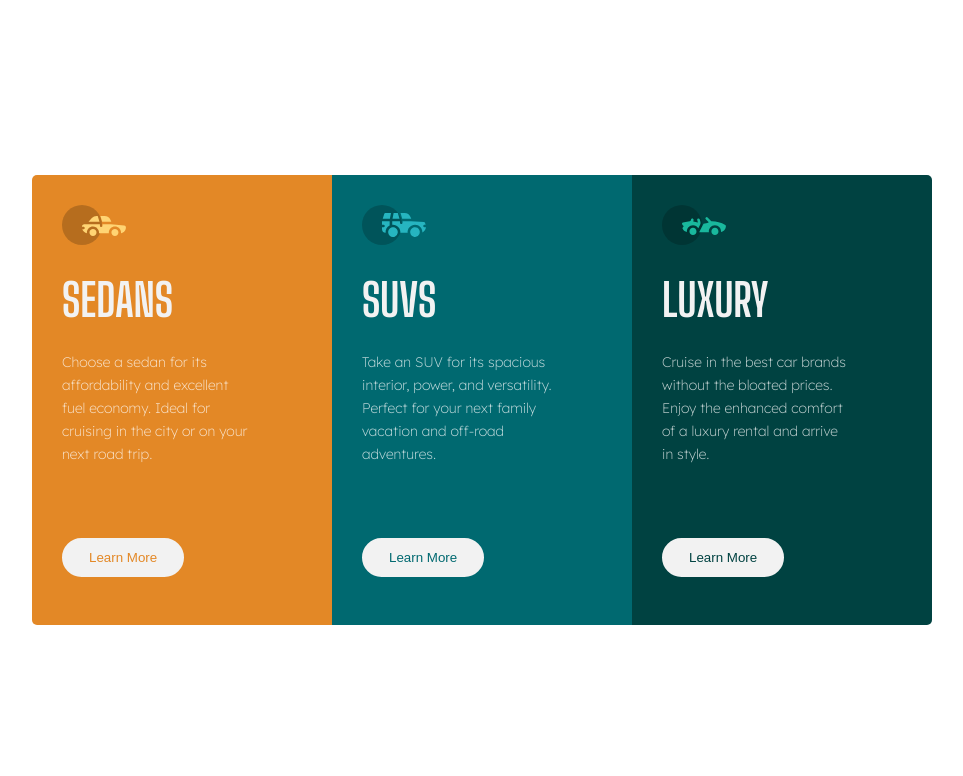
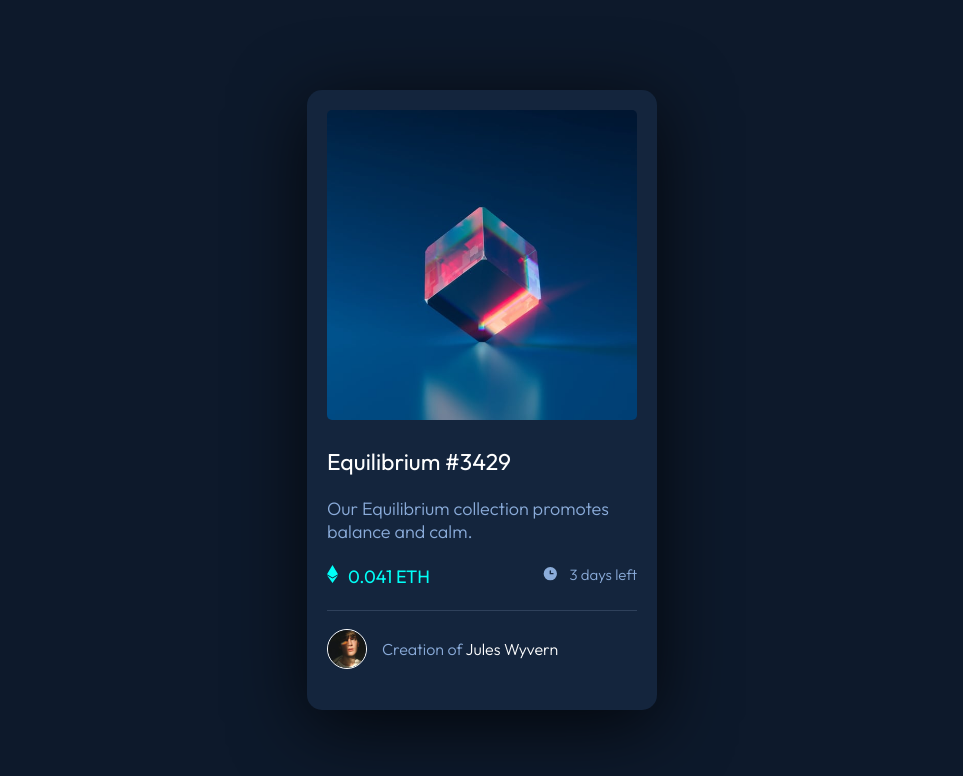
Before and after one commit to Roneeey/3columnpreviewcomp, a plain HTML site: page index.html in a window 1280 px wide. Shown: the whole page, without its empty margins (158-1121 px from the left). Drawn offline with Linux system fonts and the light colour scheme.

Commit message:
Add files via upload

```diff
--- a/index.html
+++ b/index.html
@@ -4,47 +4,77 @@
     <meta charset="UTF-8" />
     <meta name="viewport" content="width=device-width, initial-scale=1.0" />
 
-    <link rel="stylesheet" href="styles.css" />
     <link
       rel="icon"
       type="image/png"
       sizes="32x32"
       href="./images/favicon-32x32.png"
     />
+    <link rel="stylesheet" href="styles.css" />
 
-    <title>Frontend Mentor | 3-column preview card component</title>
+    <title>Frontend Mentor | NFT preview card component</title>
   </head>
   <body>
-    <main>
+    <header class="card">
       <div class="container">
-        <div class="card sedans">
-          <img class="margin-small" src="./images/icon-sedans.svg" />
-          <h1 class="margin-small">SEDANS</h1>
-          <p class="margin-large">
-            Choose a sedan for its affordability and excellent fuel economy.
-            Ideal for cruising in the city or on your next road trip.
-          </p>
-          <button class="btn">Learn More</button>
-        </div>
-        <div class="card suvs">
-          <img class="margin-small" src="./images/icon-suvs.svg" />
-          <h1 class="margin-small">SUVS</h1>
-          <p class="margin-large">
-            Take an SUV for its spacious interior, power, and versatility.
-            Perfect for your next family vacation and off-road adventures.
-          </p>
-          <button class="btn">Learn More</button>
-        </div>
-        <div class="card luxury">
-          <img class="margin-small" src="./images/icon-luxury.svg" />
-          <h1 class="margin-small">LUXURY</h1>
-          <p class="margin-large">
-            Cruise in the best car brands without the bloated prices. Enjoy the
-            enhanced comfort of a luxury rental and arrive in style.
-          </p>
-          <button class="btn">Learn More</button>
+        <img
+          id="main-image"
+          class="margin-bottom"
+          src="./images/image-equilibrium.jpg"
+          alt="Transparant cube balancing on a corner"
+        />
+        <div class="overlay">
+          <svg
+            id="icon-view"
+            width="48"
+            height="48"
+            xmlns="http://www.w3.org/2000/svg"
+          >
+            <g fill="none" fill-rule="evenodd">
+              <path d="M0 0h48v48H0z" />
+              <path
+                d="M24 9C14 9 5.46 15.22 2 24c3.46 8.78 12 15 22 15 10.01 0 18.54-6.22 22-15-3.46-8.78-11.99-15-22-15Zm0 25c-5.52 0-10-4.48-10-10s4.48-10 10-10 10 4.48 10 10-4.48 10-10 10Zm0-16c-3.31 0-6 2.69-6 6s2.69 6 6 6 6-2.69 6-6-2.69-6-6-6Z"
+                fill="#FFF"
+                fill-rule="nonzero"
+              />
+            </g>
+          </svg>
         </div>
       </div>
-    </main>
+
+      <h1 class="margin-bottom"><a href="#">Equilibrium #3429</a></h1>
+      <p id="description" class="margin-bottom">
+        Our Equilibrium collection promotes balance and calm.
+      </p>
+      <div id="stats-wrapper" class="margin-bottom">
+        <div id="eth-stats">
+          <svg width="11" height="18" xmlns="http://www.w3.org/2000/svg">
+            <path
+              d="M11 10.216 5.5 18 0 10.216l5.5 3.263 5.5-3.262ZM5.5 0l5.496 9.169L5.5 12.43 0 9.17 5.5 0Z"
+              fill="#00FFF8"
+            />
+          </svg>
+          <p id="eth-stats-text">0.041 ETH</p>
+        </div>
+        <div id="days-left">
+          <svg width="17" height="17" xmlns="http://www.w3.org/2000/svg">
+            <path
+              d="M8.305 2.007a6.667 6.667 0 1 0 0 13.334 6.667 6.667 0 0 0 0-13.334Zm2.667 7.334H8.305a.667.667 0 0 1-.667-.667V6.007a.667.667 0 0 1 1.334 0v2h2a.667.667 0 0 1 0 1.334Z"
+              fill="#8BACD9"
+            />
+          </svg>
+          <p id="days-left-text">3 days left</p>
+        </div>
+      </div>
+      <hr />
+      <div id="profile-wrapper" class="margin-top">
+        <img src="./images/image-avatar.png" />
+
+        <p id="profile-text">
+          Creation of
+          <a href="#">Jules Wyvern</a>
+        </p>
+      </div>
+    </header>
   </body>
 </html>
--- a/styles.css
+++ b/styles.css
@@ -1,17 +1,16 @@
-@import url('https://fonts.googleapis.com/css2?family=Big+Shoulders+Display:wght@700&display=swap');
-@import url('https://fonts.googleapis.com/css2?family=Lexend+Deca:wght@200;300;400&display=swap');
+@import url('https://fonts.googleapis.com/css2?family=Outfit:wght@300;400;600&display=swap');
 
 :root {
   /* PRIMARY COLOURS */
+  --soft-blue: hsl(215, 51%, 70%);
+  --cyan: hsl(178, 100%, 50%);
 
-  --bright-orange: hsl(31, 77%, 52%);
-  --dark-cyan: hsl(184, 100%, 22%);
-  --very-dark-cyan: hsl(179, 100%, 13%);
+  /* NUETRAL COLOURS */
 
-  /* NEUTRAL COLOURS */
-
-  --transparent-white: hsla(0, 0%, 100%, 0.75); /* PARAGRAPHS */
-  --light-gray: hsl(0, 0%, 95%); /* BACKGROUND | HEADINGS | BUTTONS */
+  --dark-blue-mainbg: hsl(217, 54%, 11%);
+  --dark-blue-cardbg: hsl(216, 50%, 16%);
+  --dark-blue-line: hsl(215, 32%, 27%);
+  --white: hsl(0, 0%, 100%);
 }
 
 * {
@@ -21,120 +20,123 @@
 }
 
 body {
-  font-size: 15px;
-  display: flex;
-  justify-content: center;
-  align-items: center;
+  font-family: 'Outfit', serif;
+  font-size: 18px;
+  background-color: var(--dark-blue-mainbg);
   height: 100vh;
-}
-
-.container {
-  width: 900px;
-  height: 450px;
   display: flex;
   justify-content: center;
   align-items: center;
 }
 
-.card {
-  background-color: gray;
-  width: 100%;
-  height: 100%;
-  padding: 30px;
+h1 {
+  color: var(--white);
+  font-size: 23px;
+  font-weight: 400;
 }
 
-.sedans {
-  background-color: var(--bright-orange);
-  border-radius: 5px 0px 0px 5px;
+.margin-bottom {
+  margin-bottom: 7%;
 }
 
-.suvs {
-  background-color: var(--dark-cyan);
+.margin-top {
+  margin-top: 6%;
 }
 
-.luxury {
-  background-color: var(--very-dark-cyan);
-  border-radius: 0px 5px 5px 0px;
+#description {
+  color: var(--soft-blue);
+  font-weight: 300;
 }
 
-h1 {
-  font-family: 'Big Shoulders Display', serif;
-  font-weight: 700;
-  font-size: 45px;
-  color: var(--light-gray);
+.card {
+  width: 350px;
+  height: 620px;
+  background-color: var(--dark-blue-cardbg);
+  border-radius: 15px;
+  padding: 20px;
+  box-shadow: 0px 15px 75px 0px rgba(0, 0, 0, 0.747);
+  position: relative;
 }
 
-p {
-  font-family: 'Lexend Deca', serif;
-  font-weight: 200;
-  font-size: 14px;
-  color: var(--transparent-white);
-  line-height: 23px;
-  padding-right: 50px;
+#main-image {
+  width: 100%;
+  border-radius: 5px;
+  height: auto;
 }
 
-.btn {
-  background-color: var(--light-gray);
-  border: 2px solid var(--light-gray);
-  color: transparent;
-  padding: 10px 25px;
-  border-radius: 20px;
+.overlay {
+  position: absolute;
+  top: 20px;
+  width: 310px;
+  height: 50%;
+  border-radius: 5px;
   cursor: pointer;
+
+  background: rgba(10, 152, 177, 0.753);
+  transition: 0.5s ease;
+  opacity: 0;
+  display: flex;
+  justify-content: center;
+  align-items: center;
 }
 
-.sedans .btn {
-  color: var(--bright-orange);
+.container:hover .overlay {
+  opacity: 1;
 }
 
-.suvs .btn {
-  color: var(--dark-cyan);
+#eth-stats {
+  display: flex;
 }
 
-.luxury .btn {
-  color: var(--very-dark-cyan);
+#days-left {
+  display: flex;
 }
 
-.btn:hover {
-  background-color: transparent;
-  border: 2px solid var(--light-gray);
-  color: var(--light-gray);
-  padding: 10px 25px;
-  border-radius: 20px;
-  cursor: pointer;
+#stats-wrapper {
+  display: flex;
+  justify-content: space-between;
 }
 
-.margin-small {
-  margin-bottom: 10%;
+#eth-stats p {
+  color: var(--cyan);
+  margin-left: 10px;
 }
 
-.margin-large {
-  margin-bottom: 30%;
+#days-left p {
+  color: var(--soft-blue);
+  margin-left: 10px;
+  font-weight: 300;
+  font-size: 15px;
 }
 
-@media only screen and (max-width: 375px) {
-  .container {
-    flex-wrap: wrap;
-    max-width: 270px;
-    margin-top: -70%;
-  }
+hr {
+  border: 1px solid var(--dark-blue-line);
+  border-bottom: none;
+}
 
-  p {
-    padding: 0;
-  }
+#profile-wrapper {
+  display: flex;
+  align-items: center;
+}
 
-  .margin-large {
-    margin-bottom: 10%;
-  }
+#profile-wrapper img {
+  max-height: 40px;
+  border: 1px solid white;
+  border-radius: 70px;
+  margin-right: 15px;
+}
 
-  .card {
-    height: 375px;
-  }
+#profile-text {
+  color: var(--soft-blue);
+  font-weight: 300;
+  font-size: 16px;
+}
 
-  .sedans {
-    border-radius: 5px 5px 0px 0px;
-  }
+a {
+  color: var(--white);
+  text-decoration: none;
+}
 
-  .luxury {
-    border-radius: 0px 0px 5px 5px;
-  }
+a:hover {
+  color: var(--cyan);
 }
```
Also changed, not shown: NFTDesktopScreenshot.JPG (added), NFTImageHoverScreenshot.jpg (added), design/active-states.jpg, design/desktop-design.jpg, design/desktop-preview.jpg, design/mobile-design.jpg, images/icon-clock.svg (added), images/icon-ethereum.svg (added), images/icon-view.svg (added), images/image-avatar.png (added), images/image-equilibrium.jpg (added), 2 other files.
